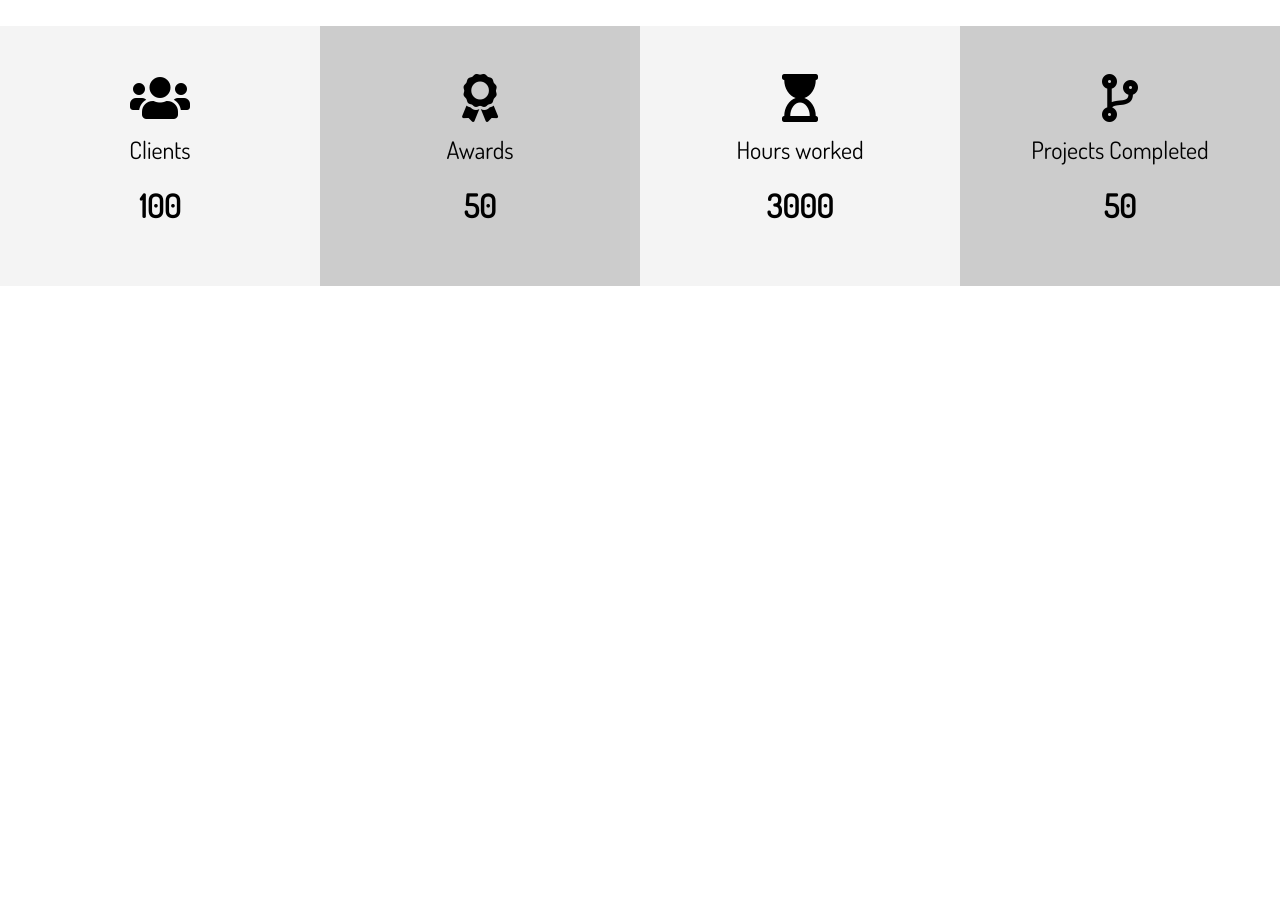
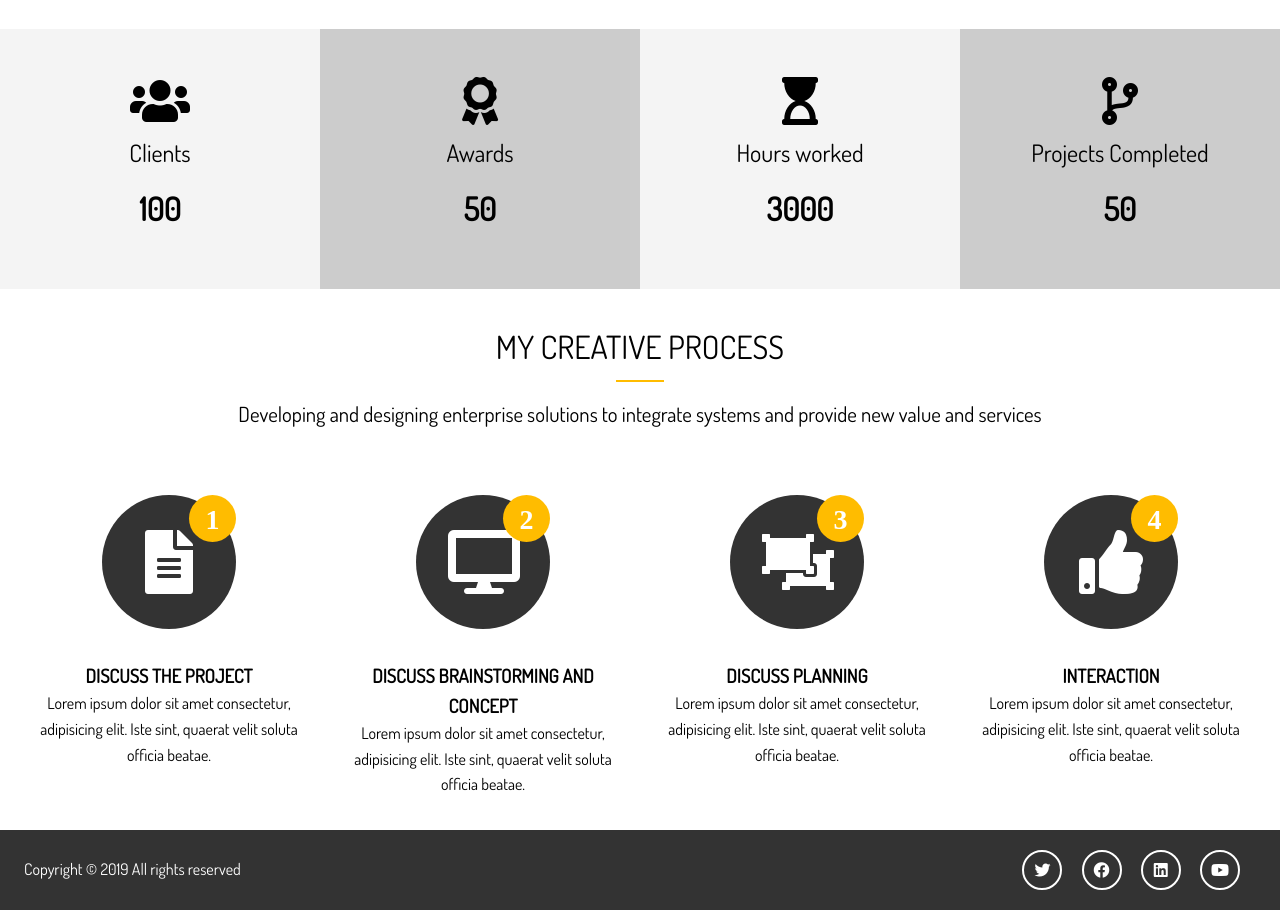
Before and after one commit to payam49er/ui-practice, a website: page Portfolio_Project/index.html in a window 1280 px wide. Shown: the part 1113-2023 px from the top of the page. Before the commit the page ends 1399 px from the top, so only its background shows below. Drawn offline with Linux system fonts and the light colour scheme.

Commit message:
moving forward with portfolio project and the about page

```diff
--- a/Portfolio_Project/index.html
+++ b/Portfolio_Project/index.html
@@ -64,7 +64,7 @@
             </div>
         </div>
     </section>
-    <!--Se tion B:stats-->
+    <!--Section B:stats-->
     <section id="home-b" class="text-center py2">
         <div class="stats">
             <div>
@@ -97,6 +97,59 @@
             </div>
         </div>
     </section>
+    <!--Section C:Process-->
+    <section id="home-c" class="text-center py-2">
+        <div class="container">
+            <div class="section-title">
+                My Creative Process
+            </div>
+            <div class="bottom-line"></div>
+            <p class="lead">
+                Developing and designing enterprise solutions to integrate systems and provide new value and services
+            </p>
+            <div class="process">
+                <div>
+                    <i class="fas fa-file-alt fa-4x process-icon my-2">
+                        <div class="process-step">1</div>
+                    </i>
+                    <h3>Discuss The Project</h3>
+                    <p>Lorem ipsum dolor sit amet consectetur, adipisicing elit. Iste sint, quaerat velit soluta officia beatae.</p>
+                </div>
+                <div>
+                    <i class="fas fa-desktop fa-4x process-icon my-2">
+                        <div class="process-step">2</div>
+                    </i>
+                    <h3>Discuss Brainstorming and concept</h3>
+                    <p>Lorem ipsum dolor sit amet consectetur, adipisicing elit. Iste sint, quaerat velit soluta officia beatae.</p>
+                </div>
+                <div>
+                    <i class="fas fa-object-ungroup fa-4x process-icon my-2">
+                        <div class="process-step">3</div>
+                    </i>
+                    <h3>Discuss Planning</h3>
+                    <p>Lorem ipsum dolor sit amet consectetur, adipisicing elit. Iste sint, quaerat velit soluta officia beatae.</p>
+                </div>
+                <div>
+                    <i class="fas fa-thumbs-up fa-4x process-icon my-2">
+                        <div class="process-step">4</div>
+                    </i>
+                    <h3>Interaction</h3>
+                    <p>Lorem ipsum dolor sit amet consectetur, adipisicing elit. Iste sint, quaerat velit soluta officia beatae.</p>
+                </div>
+            </div>
+        </div>
+    </section>
+    <footer id="main-footer">
+        <div class="footer-content container">
+            <p>Copyright &copy; 2019 All rights reserved</p>
+            <div class="social">
+                <i class="fab fa-twitter"></i>
+                <i class="fab fa-facebook"></i>
+                <i class="fab fa-linkedin"></i>
+                <i class="fab fa-youtube"></i>
+            </div>
+        </div>
+    </footer>
 </body>
 
 </html>
--- a/Portfolio_Project/scss/main.scss
+++ b/Portfolio_Project/scss/main.scss
@@ -6,7 +6,14 @@ $medium-color:#ccc;
 $dark-color:#333;
 $bg-image: url('../img/showcase.jpg');
 
-
+//set text color
+@function set-text-color($color){
+    @if(lightness($color) > 50){
+        @return #000;
+    } @else{
+        @return #fff;
+    }
+}
 
 //utilities
 .container {
@@ -16,55 +23,69 @@ $bg-image: url('../img/showcase.jpg');
     overflow: hidden;
 }
 
-.text-center{
+.text-center {
     text-align: center;
 }
 
-.bottom-line{
-    border-bottom: 4px solid $main-color;
-    width: 50px;
-    margin: auto;
-    margin-top: 1rem;
-    margin-bottom: 1rem;
+.bottom-line {
+    height: 2px;
+    width: 3rem;
+    background: $main-color;
+    display: block;
+    margin: 0 auto 1rem auto;
 }
 
 //padding
-.py{
-    &-1{
+.py {
+    &-1 {
         padding: 1rem 0;
     }
-    &-2{
+
+    &-2 {
         padding: 2rem 0;
     }
-    &-3{
+
+    &-3 {
         padding: 3rem 0;
     }
-    &-4{
+
+    &-4 {
         padding: 4rem 0;
     }
 }
 
-.my{
-    &-1{
+.my {
+    &-1 {
         margin: 1rem 0;
     }
-    &-2{
+
+    &-2 {
         margin: 2rem 0;
     }
-    &-3{
+
+    &-3 {
         margin: 3rem 0;
     }
-    &-4{
+
+    &-4 {
         margin: 4rem 0;
     }
 }
 
+.section-title {
+    font-size: 2rem;
+    display: block;
+    padding-bottom: 0.5rem;
+    text-align: center;
+    font-weight: 100;
+    text-transform: uppercase;
+}
 
 
 
 //Buttons
 
-%btn-shared{
+%btn-shared {
     display: inline-block;
     padding: 0.8rem 2rem;
     transition: all 0.5s;
@@ -72,18 +93,20 @@ $bg-image: url('../img/showcase.jpg');
     cursor: pointer;
 }
 
-.btn{
-    &-main{
+.btn {
+    &-main {
         @extend %btn-shared;
         color: #333;
         background-color: $main-color;
     }
-    &-light{
+
+    &-light {
         @extend %btn-shared;
         color: #333;
         background-color: $light-color;
     }
-    &-dark{
+
+    &-dark {
         @extend %btn-shared;
         color: #f4f4f4;
         background-color: $dark-color;
@@ -92,11 +115,11 @@ $bg-image: url('../img/showcase.jpg');
 
 button[class^='btn-']:hover,
 a[class^='btn-']:hover,
-input[class^='btn-']:hover{
+input[class^='btn-']:hover {
     background-color: $main-color;
 }
 
-.lead{
+.lead {
     font-size: 1.3rem;
     margin-bottom: 2rem;
 }
@@ -187,59 +210,67 @@ img {
         color: #fff;
 
         //header content
-        .header-content{
+        .header-content {
             text-align: center;
             padding-top: 20%;
-            h1{
+
+            h1 {
                 font-size: 4rem;
                 line-height: 1.2;
             }
         }
     }
 
-    &-inner {}
+    &-inner {
+        background: $bg-image no-repeat 20% 30% / cover;
+        height: 5.5rem;
+        border-bottom: 3px solid $main-color;
+    }
 }
 
 //home section
 
-#home{
-    &-a{
-        .specials{
+#home {
+    &-a {
+        .specials {
             margin-top: 3rem;
             display: grid;
             grid-gap: 1rem;
-            grid-template-columns: repeat(4,1fr);
+            grid-template-columns: repeat(4, 1fr);
 
-            .fas{
+            .fas {
                 color: $main-color;
                 padding-bottom: 0.4rem;
             }
         }
     }
 
-    &-b{
-        .stats{
+    &-b {
+        .stats {
             display: grid;
-            grid-template-columns: repeat(4,1fr);
+            grid-template-columns: repeat(4, 1fr);
 
-            li{
+            li {
                 line-height: 2;
-                &.stats-title{
+
+                &.stats-title {
                     font-size: 1.5rem;
                 }
 
-                &.stats-number{
+                &.stats-number {
                     font-size: 2rem;
                     font-weight: bold;
                 }
             }
 
-            div{
+            div {
                 padding: 3rem 0;
-                &:nth-child(odd){
+
+                &:nth-child(odd) {
                     background: $light-color;
                 }
-                &:nth-child(even){
+
+                &:nth-child(even) {
                     background: $medium-color;
                 }
             }
@@ -247,4 +278,81 @@ img {
 
 
     }
+
+    // Home Section C
+    &-c {
+        .process {
+            display: grid;
+            grid-template-columns: repeat(4, 1fr);
+            grid-gap: 1.5rem;
+            text-align: center;
+
+            &-step{
+                position: absolute;
+                top: 0;
+                right: 0;
+                font-size: 28px;
+                background: $main-color;
+                border-radius: 50%;
+                height: 15px;
+                width: 15px;
+                line-height: 15px;
+                padding: 1rem;
+                transition: all 1s;
+            }
+
+            &-icon{
+                border-radius: 50%;
+                background: $dark-color;
+                color:set-text-color($dark-color);
+                padding: 2rem;
+                width: 70px;
+                height: 70px;
+                line-height: 70px;
+                text-align: center;
+                position: relative;
+                transition: all 1s;
+
+                &:hover{
+                    background: $main-color;
+                    color: set-text-color($main-color);
+                    width: 90px;
+                    height: 90px;
+                    line-height: 90px;
+
+                    .process-step{
+                        background: set-text-color($light-color);
+                    }
+                }
+            }
+
+        }
+    }
+
 }
+
+#main-footer{
+    background: $dark-color;
+    color: #fff;
+    height: 5rem;
+    .footer-content{
+        display: flex;
+        justify-content: space-between;
+        height: 5rem;
+        align-items: center;
+        .social .fab{
+            margin-right: 1rem;
+            border: 2px #fff solid;
+            border-radius: 50%;
+            height: 20px;
+            width: 20px;
+            line-height: 20px;
+            text-align: center;
+            padding: 0.5rem;
+
+            &:hover{
+                background: $main-color;
+            }
+        }
+    }
+}
```
Also changed, not shown: Portfolio_Project/about.html (added, +59 -0 lines), Portfolio_Project/dist/css/main.css.
